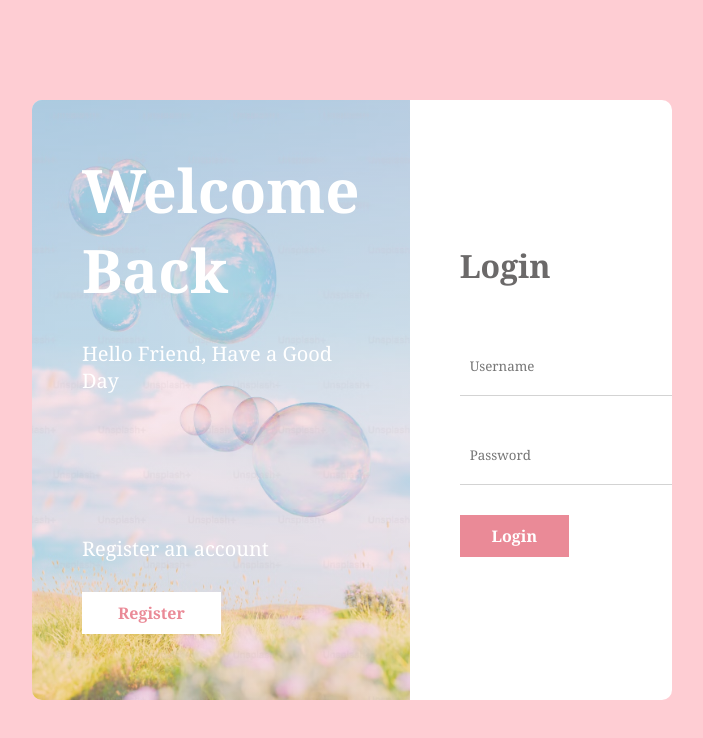
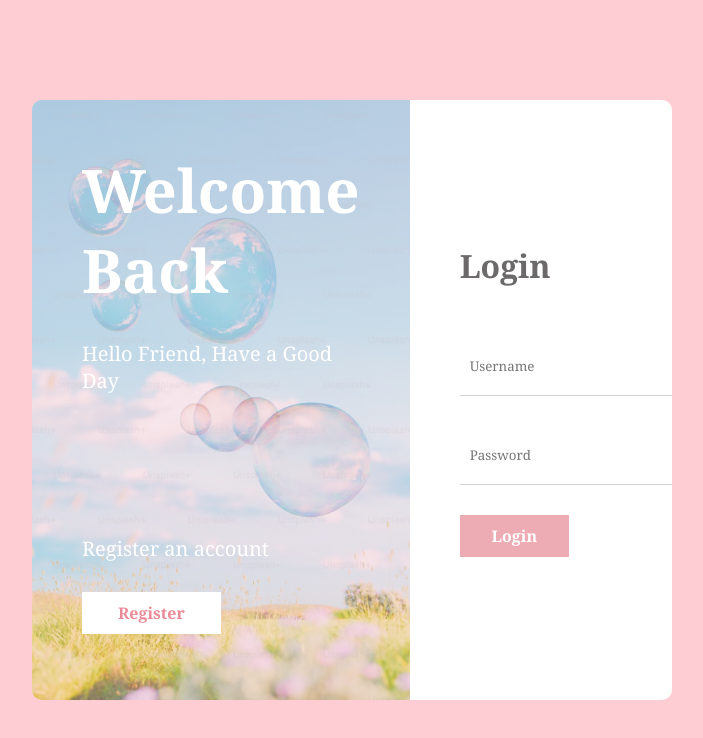
Before and after one commit to Rainie33/socialmedia-react-nodejs, a React (Vite) app: page / in a window 1280 px wide. Shown: the top 738 px of the page, without its empty margins (288-991 px from the left). Built offline with nearby package versions, Linux system fonts and the light colour scheme.

Commit message:
[Modify]button顏色調整

```diff
--- a/src/pages/login/login.scss
+++ b/src/pages/login/login.scss
@@ -90,7 +90,7 @@
           width: 50%;
           padding: 10px;
           border: none;
-          background-color: #ea8a97;
+          background-color: #edabb4;
           color: white;
           cursor: pointer;
         }
```
